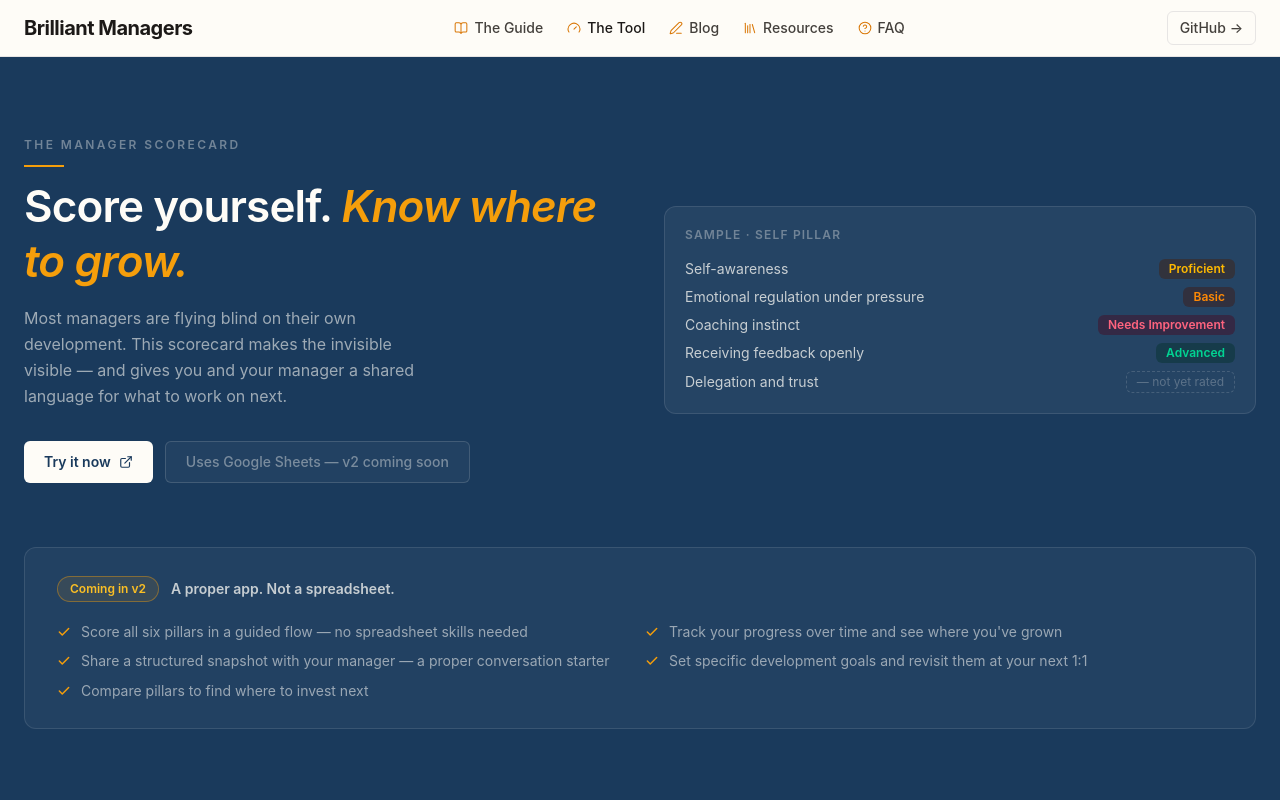
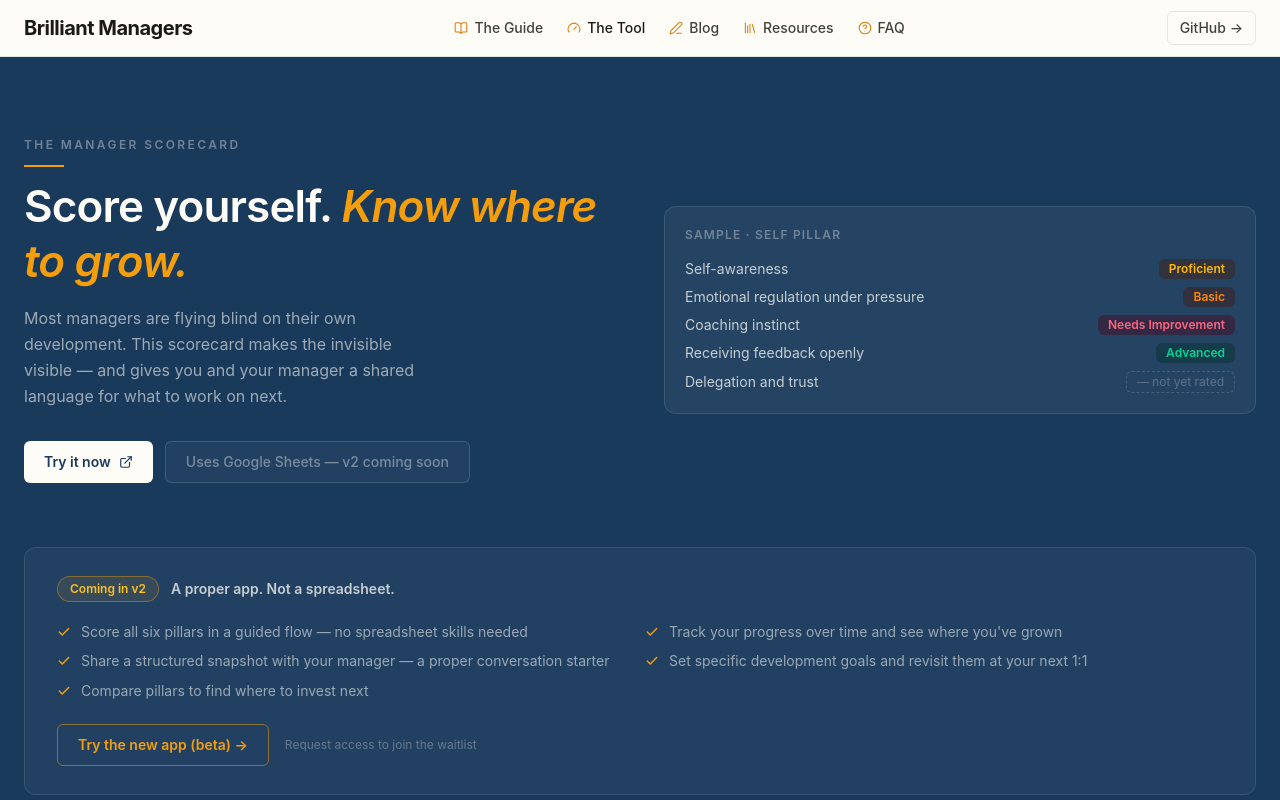
Before and after one commit to terrybrown/brilliantmanagers.info, a Next.js app: page /the-tool in a window 1280 px wide. Shown: the top 800 px of the page. Built offline with nearby package versions, Linux system fonts and the light colour scheme.

Commit message:
feat: add beta app CTA to the-tool marketing page

```diff
--- a/app/the-tool/page.tsx
+++ b/app/the-tool/page.tsx
@@ -110,6 +110,18 @@ export default function ToolPage() {
               </li>
             ))}
           </ul>
+          <div className="mt-6 flex items-center gap-4">
+            <Link
+              href="/login"
+              className="inline-flex items-center gap-2 rounded-md border px-5 py-2.5 text-sm font-semibold transition-opacity hover:opacity-90"
+              style={{ borderColor: 'rgba(245,158,11,0.5)', color: '#f59e0b' }}
+            >
+              Try the new app (beta) →
+            </Link>
+            <span className="text-xs" style={{ color: 'rgba(254,252,247,0.30)' }}>
+              Request access to join the waitlist
+            </span>
+          </div>
         </div>
       </div>
     </div>
```
